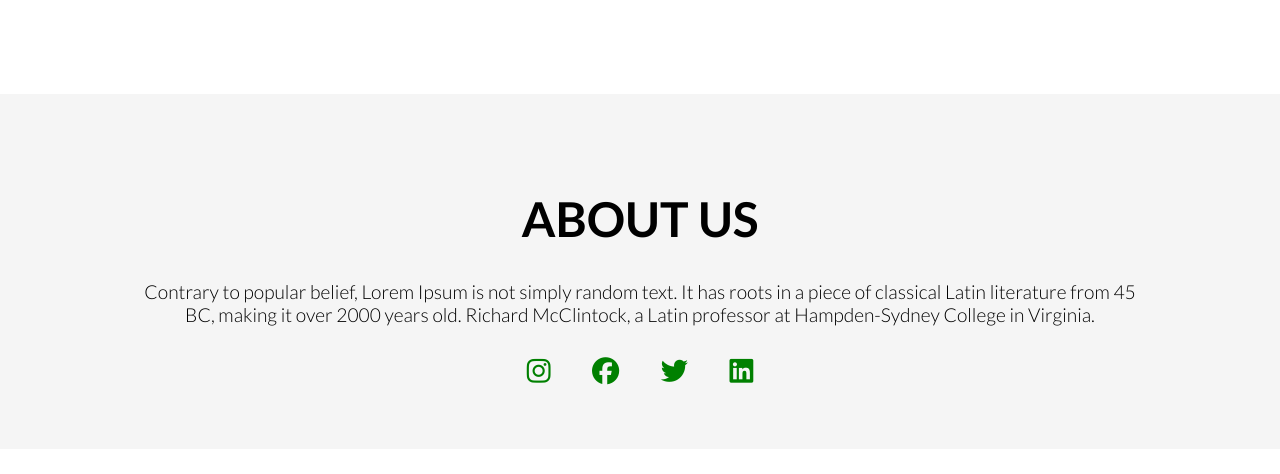
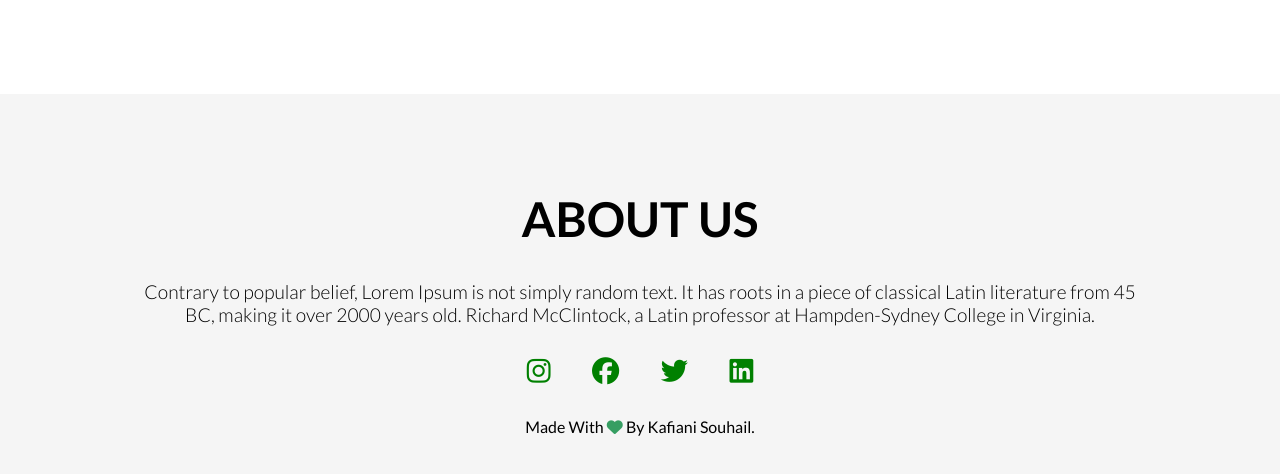
Before and after one commit to KafianiSouhail/nike-store, a plain HTML site: page index.html in a window 1280 px wide. Shown: the part 3086-3560 px from the top of the page. Before the commit the page ends 3535 px from the top, so only its background shows below. Drawn offline with Linux system fonts and the light colour scheme; a web font is replaced by a local one.

Commit message:
Add developer details to the footer

```diff
--- a/index.html
+++ b/index.html
@@ -198,6 +198,9 @@
             <i class="fa-brands fa-twitter"></i>
             <i class="fa-brands fa-linkedin"></i>
         </div>
+        <div class="developer">
+            Made With <i class="fa-solid fa-heart"></i> By Kafiani Souhail.
+        </div>
     </footer>
 </body>
 <script src="./app.js"></script>
--- a/style.css
+++ b/style.css
@@ -41,6 +41,7 @@ nav .nav-top .nav-item.search-box{
     padding:0.4rem 0.8rem;
     border-radius: 10px;
 }
+
 
 nav .nav-top .nav-item .search-icon{
     width: 1rem;
@@ -537,6 +538,15 @@ footer .social-media-icons i{
     color: green;
 }
 
+footer .developer{
+    font-size: 1rem;
+    margin-top: 2rem;
+}
+
+footer .developer i{
+    color: #369e62;
+}
+
 @media screen  and (max-width:900px) {
     footer{
         padding: 2rem 0  3rem;
```
Also changed, not shown: images/nike-logo.png (added), 1 other file.
